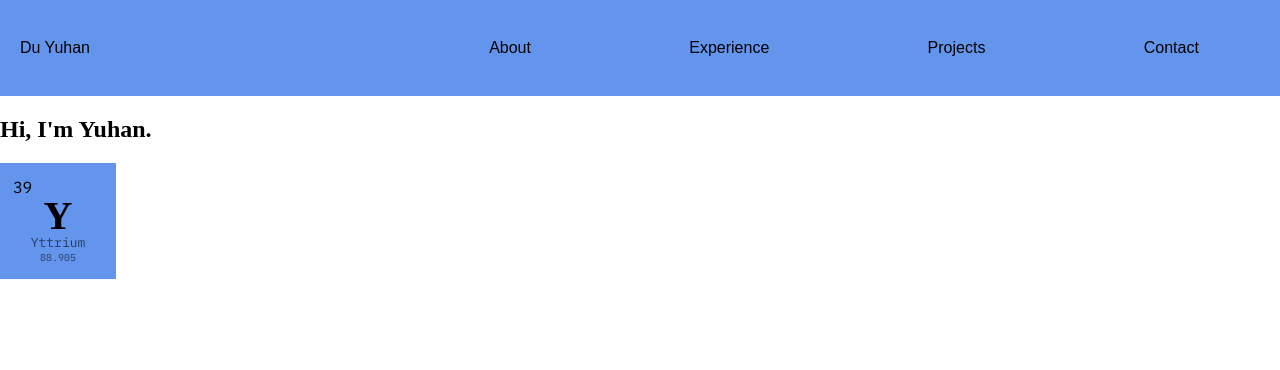
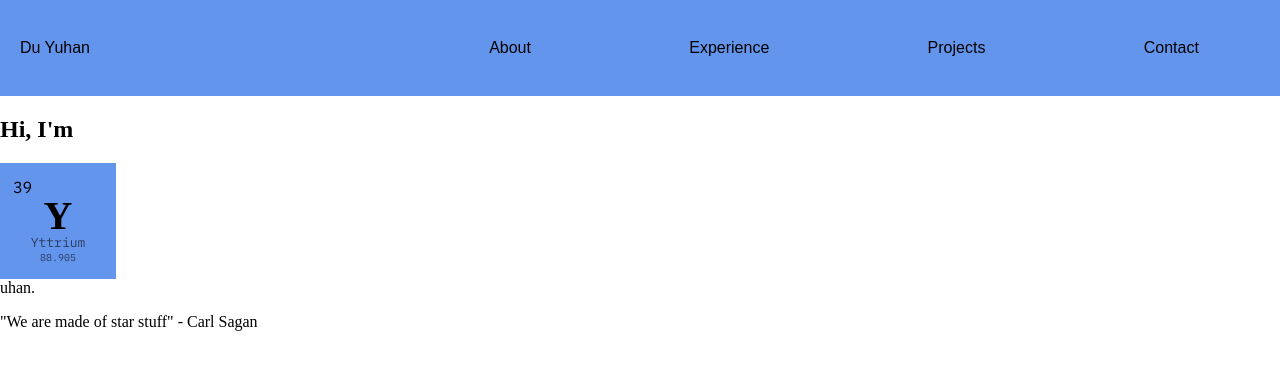
Before and after one commit to TwelvePenguins/penguin-portfolio, a React (Vite) app: page / in a window 1280 px wide. Shown: the top 370 px of the page. Built offline with nearby package versions, Linux system fonts and the light colour scheme; a web font is replaced by a local one.

Commit message:
change landing page layout

```diff
--- a/src/App.css
+++ b/src/App.css
@@ -0,0 +1,5 @@
+main {
+    display: flex;
+    justify-content: center;
+    align-items: center;
+}
--- a/src/App.jsx
+++ b/src/App.jsx
@@ -1,13 +1,23 @@
-import ElementTile from "./components/element-tile/ElementTile"
-import NavBar from "./components/nav-bar/NavBar"
+import ElementTile from "./components/element-tile/ElementTile";
+import NavBar from "./components/nav-bar/NavBar";
+import TextCarousell from "./components/text-carousell/text-carousell";
 
 function App() {
   return (
     <>
       <NavBar></NavBar>
       <main>
-        <h2>Hi, I'm Yuhan.</h2>
-        <ElementTile></ElementTile>
+        <header>
+          <h2>Hi, I'm</h2>
+          <div className="name">
+            <ElementTile></ElementTile>
+            uhan.
+          </div>
+        </header>
+        <p className="subtitle">
+          "We are made of star stuff" - Carl Sagan
+        </p>
+        <TextCarousell></TextCarousell>
       </main>
     </>
   )
--- a/src/components/text-carousell/text-carousell.jsx
+++ b/src/components/text-carousell/text-carousell.jsx
@@ -1,8 +1,12 @@
 import styles from "./text-carousell.module.css";
 
-export default function TextCarousell() {
+export default function TextCarousell({elementTiles, texts}) {
     return (
-        <>
-        </>
+        <div className={styles.textCarousell}>
+            <div className={styles.element}>
+            </div>
+            <div className={styles.text}>
+            </div>
+        </div>
     )
 }
```
